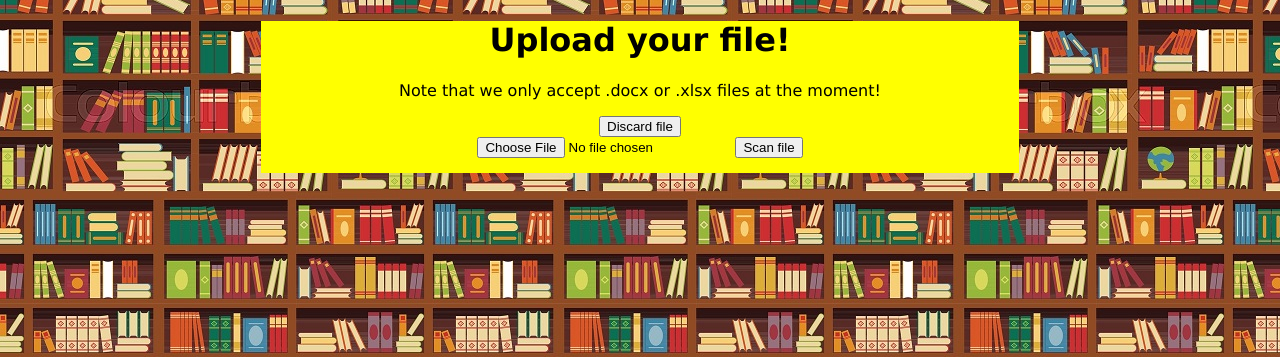
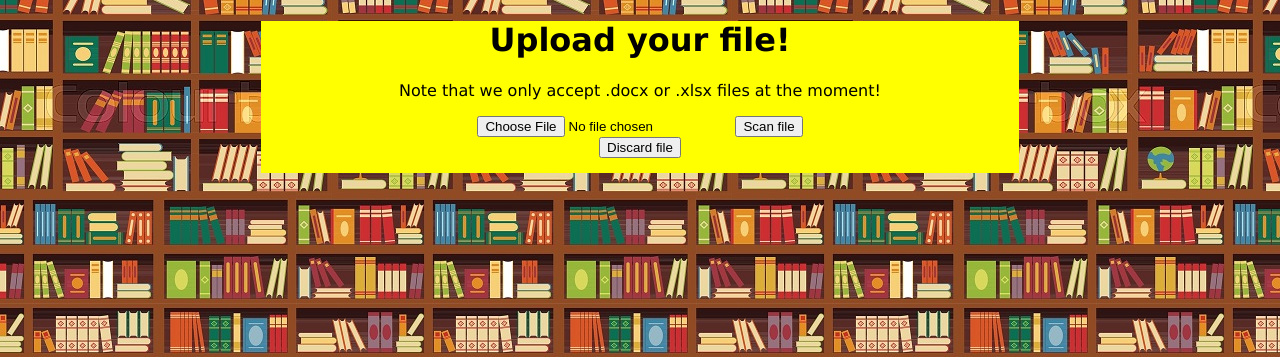
Before and after one commit to jordiup/3200PROJECT, a Django app: page /db/upload/ in a window 1280 px wide. Shown: the part 97-454 px from the top of the page. Run offline with Django 3.2, Linux system fonts and the light colour scheme.

Commit message:
Added button class names for unique css customizability

```diff
--- a/letter_extraction/db/templates/db/upload.html
+++ b/letter_extraction/db/templates/db/upload.html
@@ -25,12 +25,12 @@
         <h1>Upload your file!</h1>
         <p>Note that we only accept .docx or .xlsx files at the moment!</p>
 
-        <button onclick="mydelete()">Discard file</button>
         <form action="{% url 'db:upload' %}" method="POST" id="uploadfield" enctype="multipart/form-data">
             {% csrf_token %}
             <input type="file" name="myfile"></input>
-            <button type="submit"> Scan file</button>
+            <button class="bt-submit" type="submit"> Scan file</button>
         </form>
+        <button class="bt-discard" onclick="mydelete()">Discard file</button>
     </div>
 
     <div>
```
